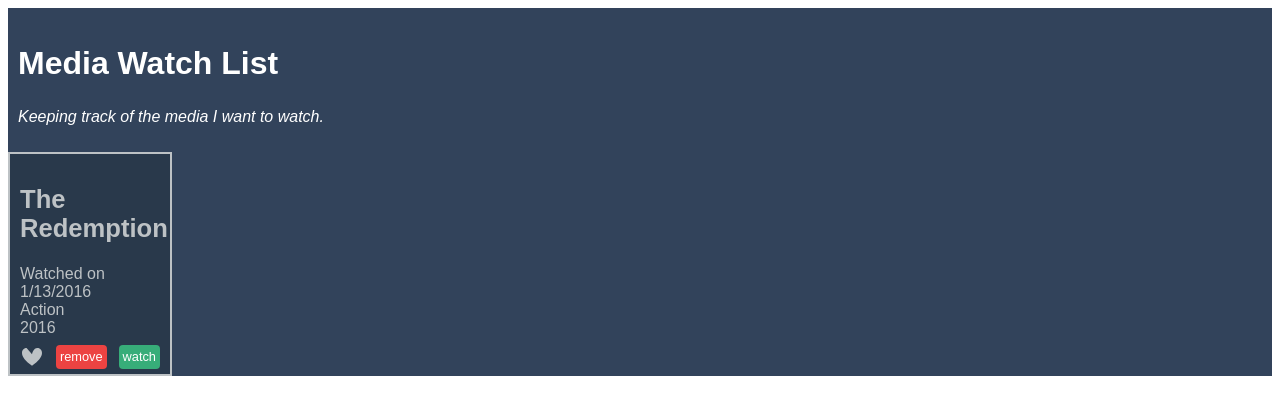
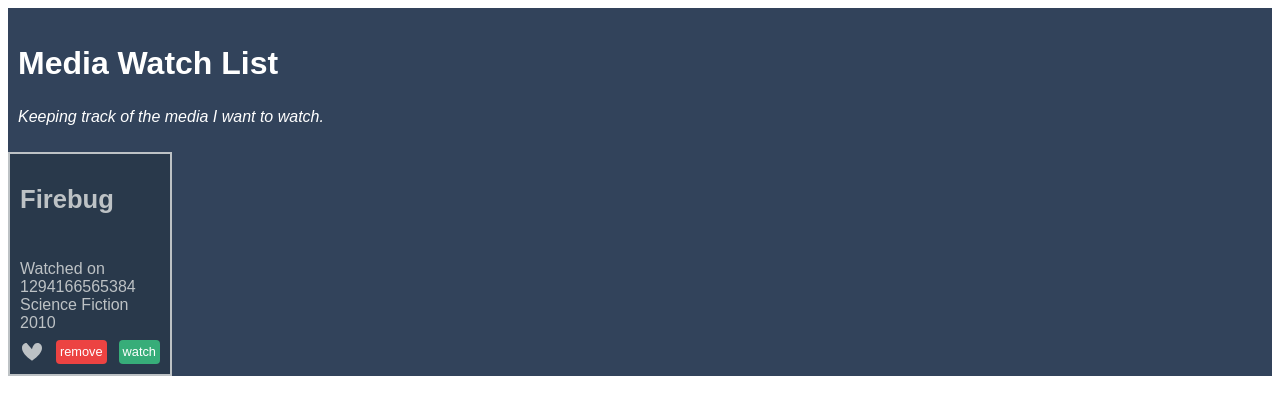
Before and after one commit to dmaharana/angular2-essential-training-updated, an Angular app: page / in a window 1280 px wide. Shown: the top 414 px of the page. Built offline with nearby package versions, Linux system fonts and the light colour scheme.

Commit message:
working code after chapter 2-12

```diff
--- a/src/app/app.component.html
+++ b/src/app/app.component.html
@@ -3,5 +3,5 @@
     <h1>Media Watch List</h1>
     <p class="description">Keeping track of the media I want to watch.</p>
   </header>
-  <app-media-item></app-media-item>
+  <app-media-item [mediaItem]="firstMediaItem"></app-media-item>
 </section>
--- a/src/app/app.component.ts
+++ b/src/app/app.component.ts
@@ -7,4 +7,13 @@ import { Component } from '@angular/core';
 })
 export class AppComponent {
   title = 'app';
+  firstMediaItem = {
+    id: 1,
+    name: 'Firebug',
+    medium: 'Series',
+    category: 'Science Fiction',
+    year: 2010,
+    watchedOn: 1294166565384,
+    isFavorite: false
+  };
 }
--- a/src/app/media-item/media-item.component.html
+++ b/src/app/media-item/media-item.component.html
@@ -1,7 +1,7 @@
-<h2>The Redemption</h2>
-<div>Watched on 1/13/2016</div>
-<div>Action</div>
-<div>2016</div>
+<h2>{{ mediaItem.name }}</h2>
+<div>Watched on {{ mediaItem.watchedOn }}</div>
+<div>{{ mediaItem.category }}</div>
+<div>{{ mediaItem.year }}</div>
 <div class="tools">
   <svg class="favorite" xmlns="http://www.w3.org/2000/svg" viewBox="0 0 24 24">
     <path d="M12 9.229c.234-1.12 1.547-6.229 5.382-6.229 2.22 0 4.618 1.551 4.618 5.003 0 3.907-3.627
--- a/src/app/media-item/media-item.component.ts
+++ b/src/app/media-item/media-item.component.ts
@@ -1,4 +1,4 @@
-import { Component, OnInit } from '@angular/core';
+import { Component, OnInit, Input } from '@angular/core';
 
 @Component({
   selector: 'app-media-item',
@@ -7,6 +7,7 @@ import { Component, OnInit } from '@angular/core';
 })
 export class MediaItemComponent implements OnInit {
 
+  @Input() mediaItem;
   constructor() { }
 
   ngOnInit() {
```
